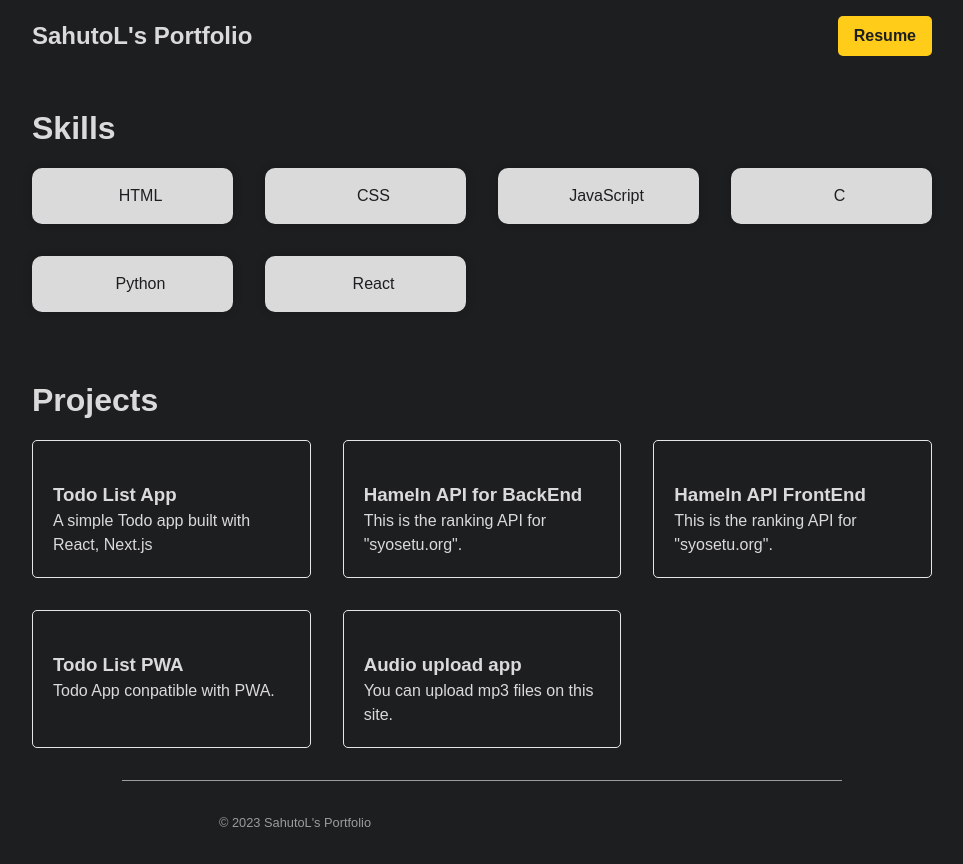
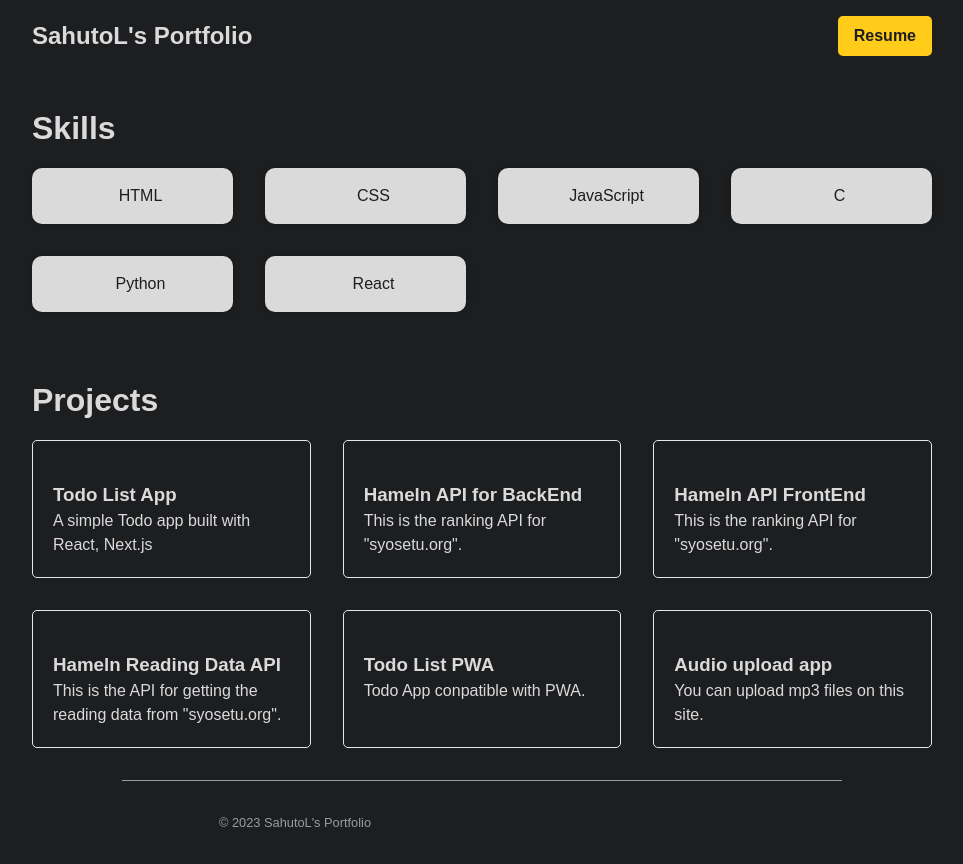
Before and after one commit to SahutoL/portfolio, a Next.js app: page / in a window 1280 px wide. Shown: the whole page, without its empty margins (158-1121 px from the left). Built offline with nearby package versions, Linux system fonts and the light colour scheme.

Commit message:
data.js を更新

```diff
--- a/src/components/data.js
+++ b/src/components/data.js
@@ -25,6 +25,14 @@ export const projectData = [
     },
     {
       id: 4,
+      title: 'Hameln Reading Data API',
+      description:
+        'This is the API for getting the reading data from "syosetu.org".',
+      gitHubLink: 'https://github.com/SahutoL/hameln-reading-data',
+      siteUrl: 'https://hameln-reading-data.onrender.com/docs'
+    },
+    {
+      id: 5,
       title: 'Todo List PWA',
       description:
         'Todo App conpatible with PWA.',
@@ -33,7 +41,7 @@ export const projectData = [
     },
     /*
     {
-      id: 5,
+      id: 6,
       title: 'App Store API',
       description:
         'This API allows you to scrape app information from the Apple App Store by providing a URL. The API returns a list of apps developed by the specified developer along with their titles and links.',
@@ -42,7 +50,7 @@ export const projectData = [
     },
     */
     {
-      id: 6,
+      id: 7,
       title: 'Audio upload app',
       description:
         'You can upload mp3 files on this site.',
```
